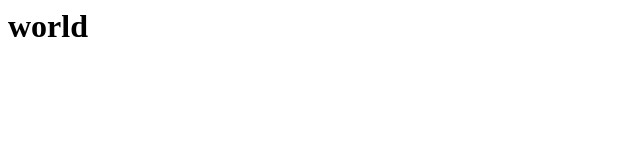
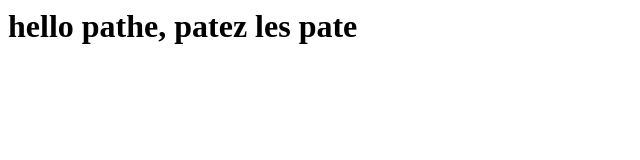
Before and after one commit to jaymaster60/socket-basics, a website: page public/index.html in a window 1280 px wide. Shown: the whole page, without its empty margins (0-640 px from the left). Drawn offline with Linux system fonts and the light colour scheme.

```diff
--- a/public/index.html
+++ b/public/index.html
@@ -1 +1 @@
-<h1>world</h1>
+<h1>hello pathe, patez les pate</h1>
```
